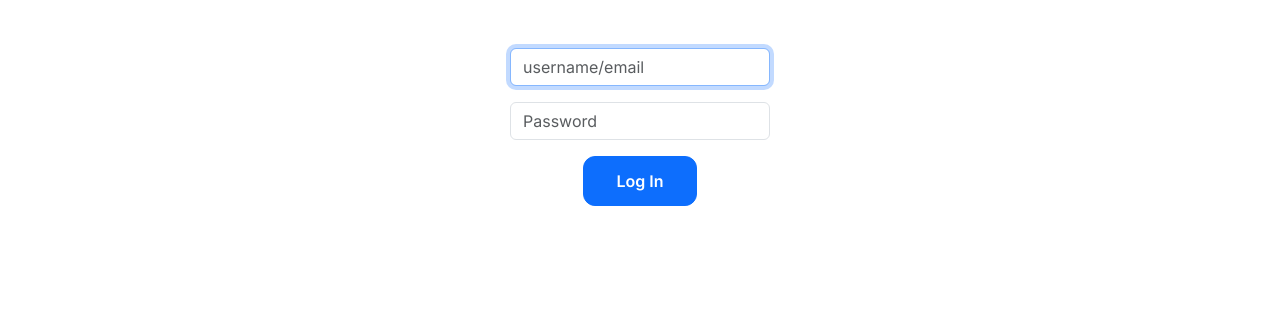
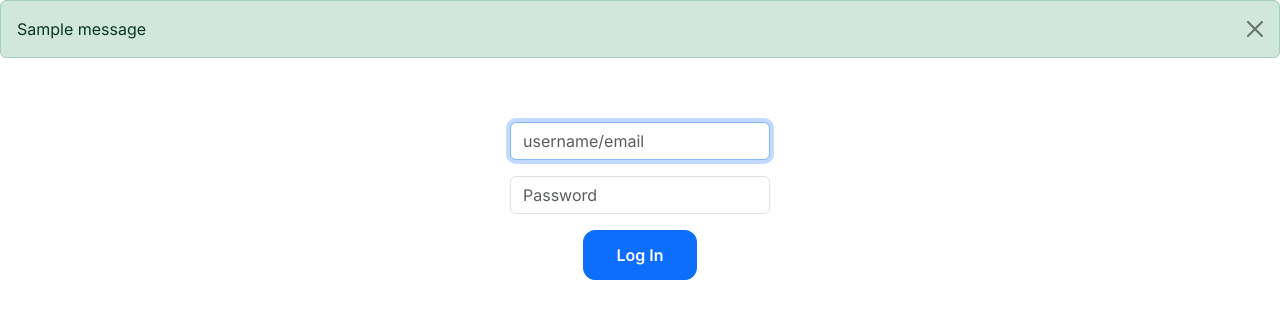
Before and after one commit to Yuyi-hao/dayracker, a Flask app: page /auth/login in a window 1280 px wide. Shown: the part 66-385 px from the top of the page. Run offline with Flask 3, Linux system fonts and the light colour scheme; one stand-in notice (Sample message) is shown.

Commit message:
[FIX] Fixed alert box

```diff
--- a/core/templates/base.html
+++ b/core/templates/base.html
@@ -41,19 +41,27 @@
     </nav>
 
 
-    {% for category, message in get_flashed_messages(with_categories=True) %}
-        <header>
-            {% if category == 'info' %}
-                <div class="alert alert-primary mb-0 text-start" role="alert">
-                    {{ message }}
-                </div>
-            {% elif category == 'error' %}
-                <div class="alert alert-error mb-0 text-start" role="alert">
-                    {{ message }}
-                </div>
-            {% endif %}
-        </header>
-    {% endfor %}
+    {% with messages = get_flashed_messages(with_categories=True) %}
+        {% if messages %}
+            <div class="space-y-2">
+                {% for category, message in messages %}
+                    <div class="alert alert-{{
+                            'primary' if category=='info' else
+                            'warning' if category=='warning' else
+                            'danger' if category=='error' else
+                            'success'
+                        }} alert-dismissible"
+                        role="alert">
+
+                        <span>{{ message }}</span>
+
+                        <!-- Close button -->
+                        <button type="button" class="btn-close" data-bs-dismiss="alert" aria-label="Close"></button>
+                    </div>
+                {% endfor %}
+            </div>
+        {% endif %}
+    {% endwith %}
 
     <main class="container py-5 text-center">
         {% block main %}{% endblock %}
```
